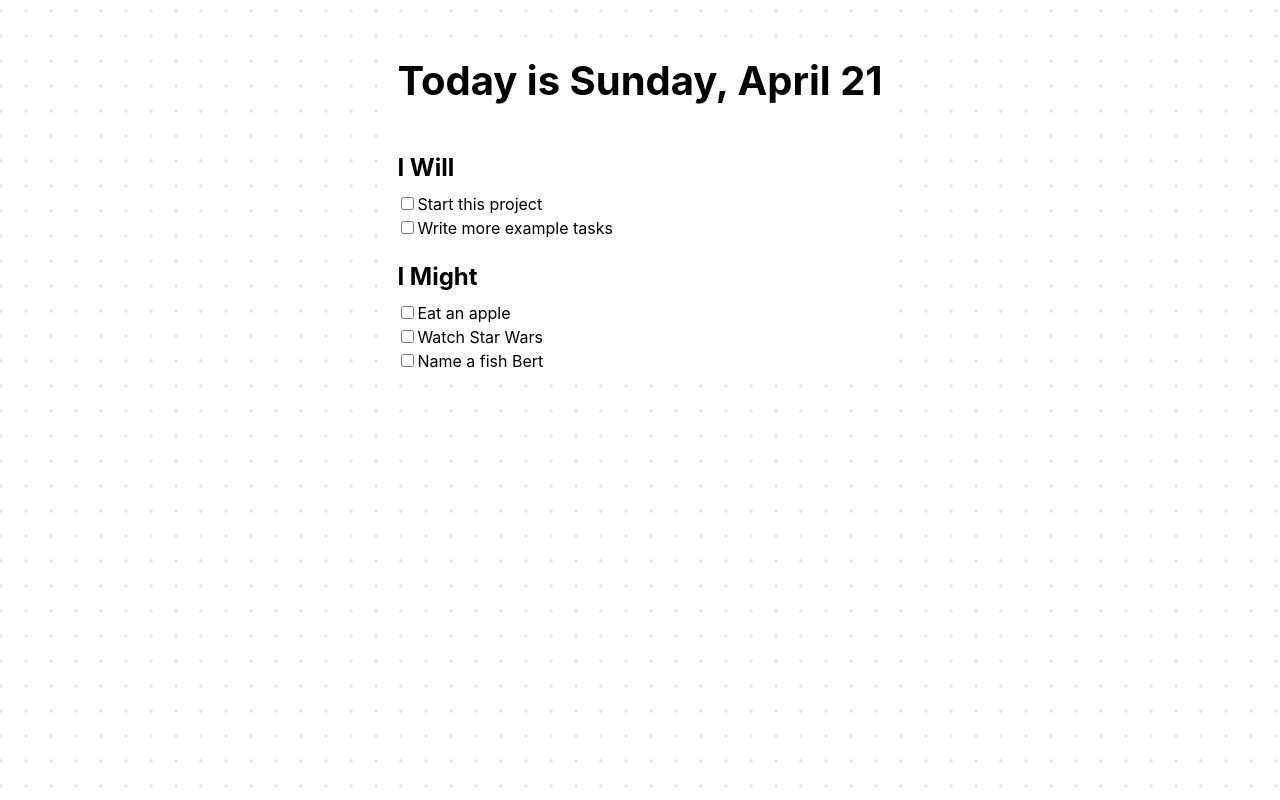
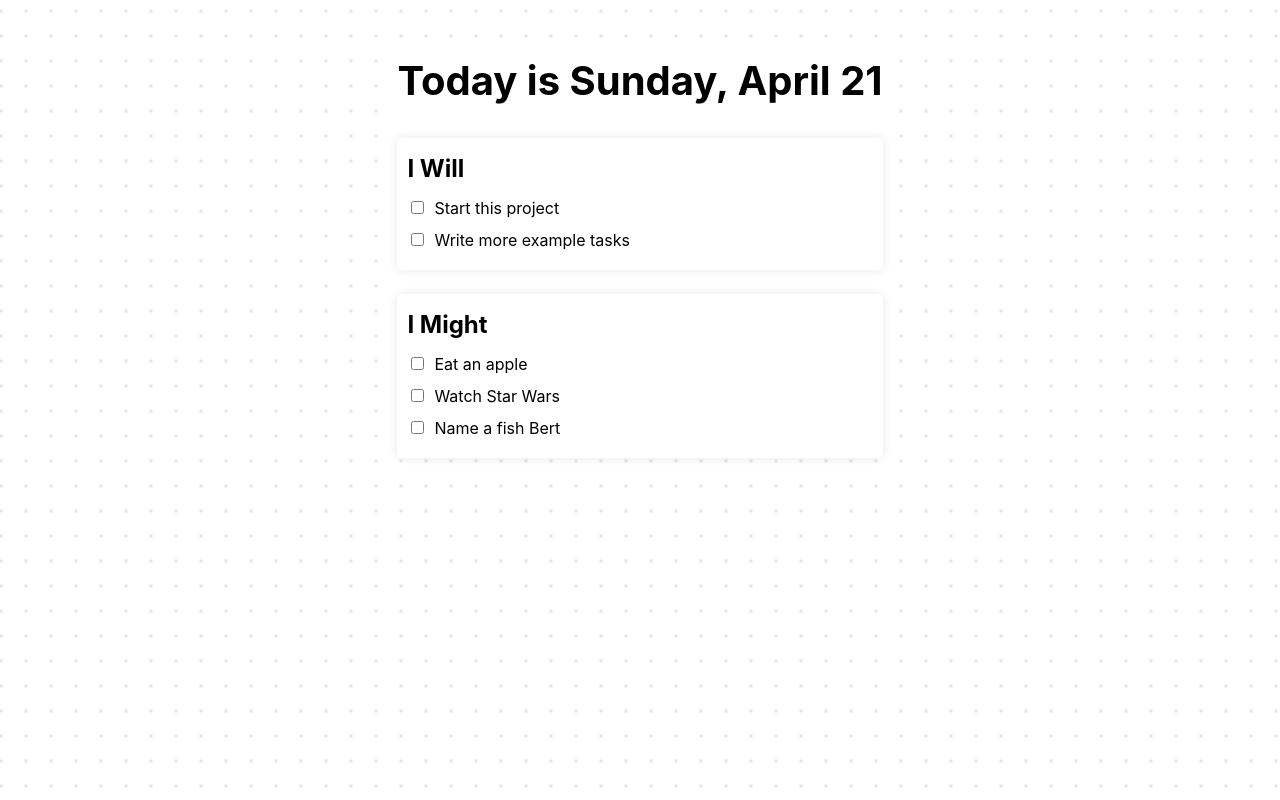
Before and after one commit to thegalaxykat/DailyDo, a React (Vite) app: page / in a window 1280 px wide. Built offline with nearby package versions, Linux system fonts and the light colour scheme.

Commit message:
Add aesthetic improvements and fix file formatting

```diff
--- a/src/components/Task.jsx
+++ b/src/components/Task.jsx
@@ -1,17 +1,27 @@
 import { useState } from "react";
 
-function Task({ description}) {
+function Task({ description }) {
   const [isChecked, setIsChecked] = useState(false);
 
   const handleClick = () => {
     console.log("Task clicked");
     setIsChecked(!isChecked);
-  }
+  };
 
   return (
-    <div onClick={handleClick}>
-      <input type="checkbox" checked={isChecked} readOnly />
-      <label>{description}</label>
+    <div> {/* this extra div forces it to take the whole line */}
+      <div onClick={handleClick} className="task">
+        {/* TODO add a custom checkbox with animation */}
+        <input
+          type="checkbox"
+          checked={isChecked}
+          readOnly
+          className="checkbox"
+        />
+        <label className={`strike-through ${isChecked ? "checked" : ""}`}>
+          {description}
+        </label>
+      </div>
     </div>
   );
 }
--- a/src/index.css
+++ b/src/index.css
@@ -7,6 +7,7 @@
   text-rendering: optimizeLegibility;
   -webkit-font-smoothing: antialiased;
   -moz-osx-font-smoothing: grayscale;
+  --strike-though-color: #b4b3b5;
 }
 
 a {
@@ -34,29 +35,26 @@ body {
 h1 {
   font-size: 2.5em;
   line-height: 1.1;
+  margin-bottom: 35px;
 }
 
 h2 {
-  margin-bottom: .25em;
+  margin-top: .15em;
+  margin-bottom: .35em;
 }
 
-button {
-  border-radius: 8px;
-  border: 1px solid transparent;
-  padding: 0.6em 1.2em;
-  font-size: 1em;
-  font-weight: 500;
-  font-family: inherit;
-  /* background-color: #1a1a1a; */
-  cursor: pointer;
-  transition: border-color 0.25s;
-}
-
-.task {
-  user-select: none;
+.block {
+  background-color: white;
+  /* box-shadow: 0 0 10px rgba(0, 0, 0, 0.1);
+  padding: 20px;; */
 }
 
 .task-group {
+  margin-bottom: 24px;
+  padding: 10px;
+  border-radius: 5px;
+  background-color: white;
+  box-shadow: 0 0 10px rgba(0, 0, 0, 0.1);
 }
 
 .task-group-head {
@@ -65,8 +63,8 @@ button {
 }
 
 .edit-icon {
-  margin-left: 13px;
-  margin-top: 15px;
+  margin-left: 8px;
+  margin-top: -4px;
   opacity: 50%;
   border-radius: 5px;
   width: 18px;
@@ -79,6 +77,37 @@ button {
   transform: scale(1.1);
 }
 
-.block {
-  background-color: white;
+/* task div */
+.task {
+  display: inline-block;
+  user-select: none;
+  padding-bottom: 8px;
 }
+
+.checkbox {
+  margin-right: 10px;
+}
+
+/* Animate strike through */
+.strike-through {
+  position: relative;
+}
+
+.strike-through.checked {
+  color: var(--strike-though-color);
+}
+
+.strike-through::after {
+  content: "";
+  position: absolute;
+  top: 50%;
+  left: 0;
+  width: 0;
+  height: 1px;
+  background: var(--strike-though-color);
+  transition: width 0.2s linear;
+}
+
+.strike-through.checked::after {
+  width: 100%;
+}
```
Also changed, not shown: src/components/TaskGroup.jsx (+8 -1 lines).
